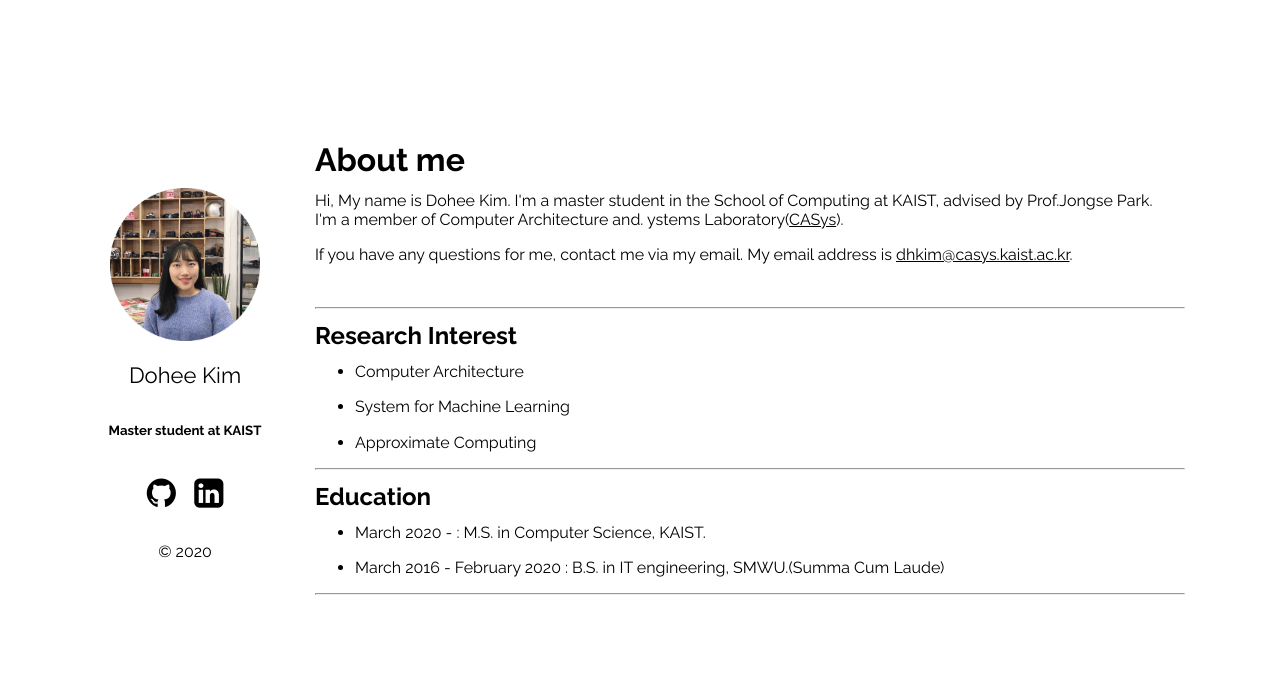
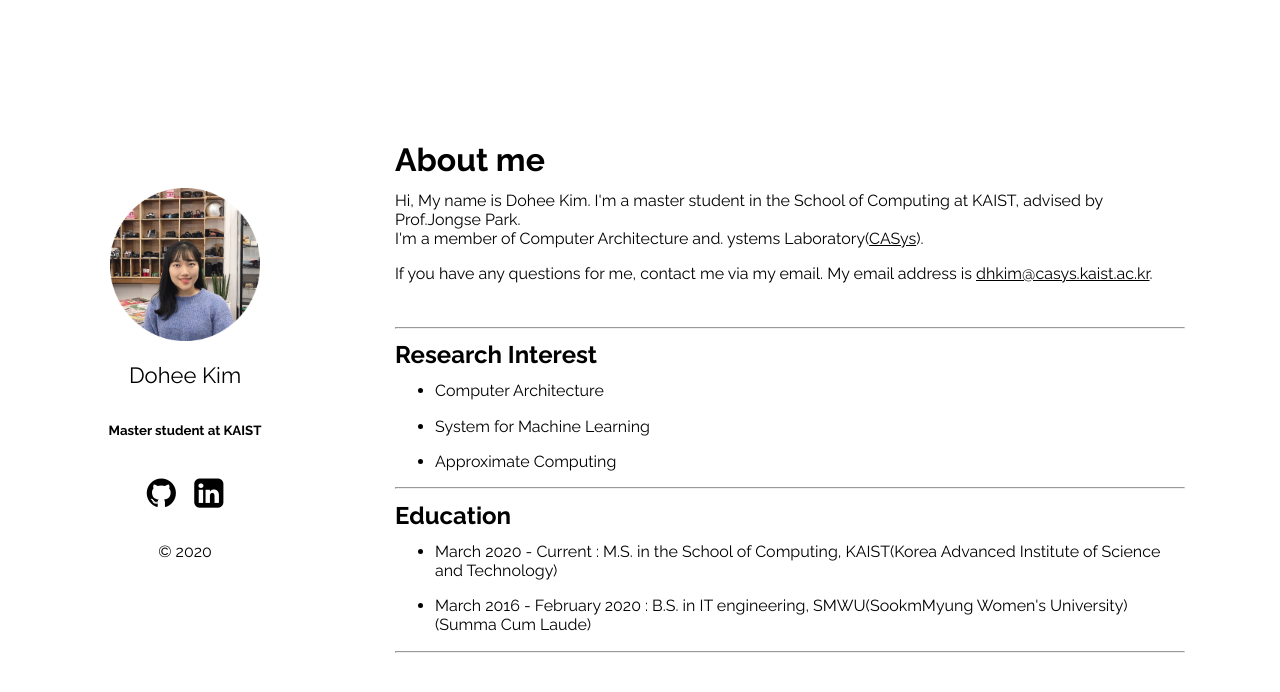
Before and after one commit to kdheejb7/kdheejb7.github.io, a Jekyll site: the page built from index.md, in a window 1280 px wide. Shown: the top 692 px of the page. Built offline with Jekyll 4.4.1, drawn with Linux system fonts in a browser that asks for light colours.

Commit message:
modify education

```diff
--- a/_layouts/default.html
+++ b/_layouts/default.html
@@ -3,7 +3,7 @@
   <head>
 	<style>
 		#mainmargin{
-			margin:150px 20px 20px 20px;
+			margin:150px 20px 20px 100px;
 		}
 	</style>
     {%- include head.html -%}
@@ -74,8 +74,8 @@
 		<p> <li> Approximate Computing </li> </ul> </p>
 	<hr/>
 	<h2> Education </h2>
-	<p> <ul> <li> March 2020 - : M.S. in Computer Science, KAIST. </li>
-        <p> <li> March 2016 - February 2020 : B.S. in IT engineering, SMWU.(Summa Cum Laude)</li></ul> </p>
+	<p> <ul> <li> March 2020 - Current : M.S. in the School of Computing, KAIST(Korea Advanced Institute of Science and Technology) </li>
+        <p> <li> March 2016 - February 2020 : B.S. in IT engineering, SMWU(SookmMyung Women's University)(Summa Cum Laude)</li></ul> </p>
 	<hr/>
 
 	</div>
```
